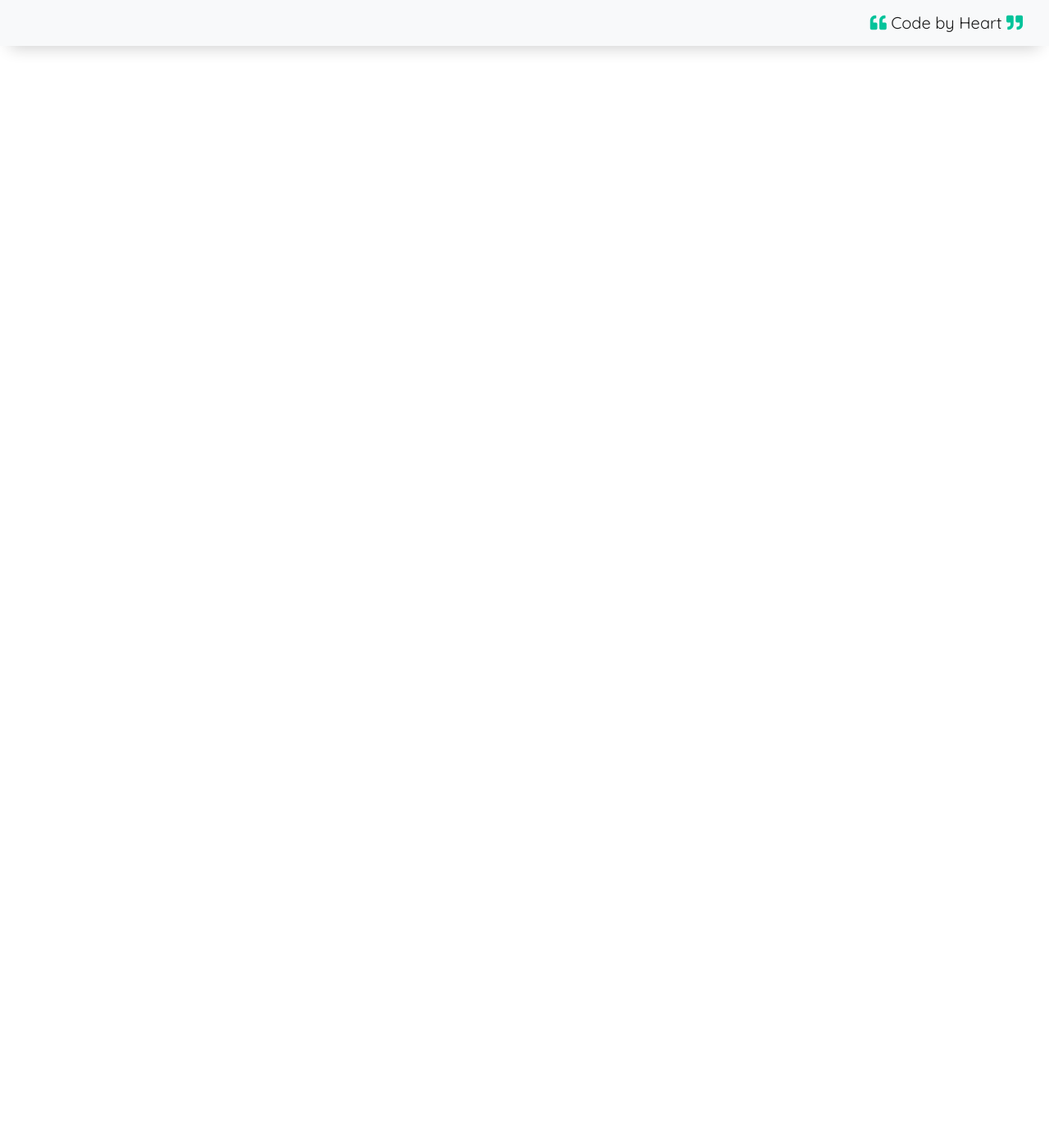
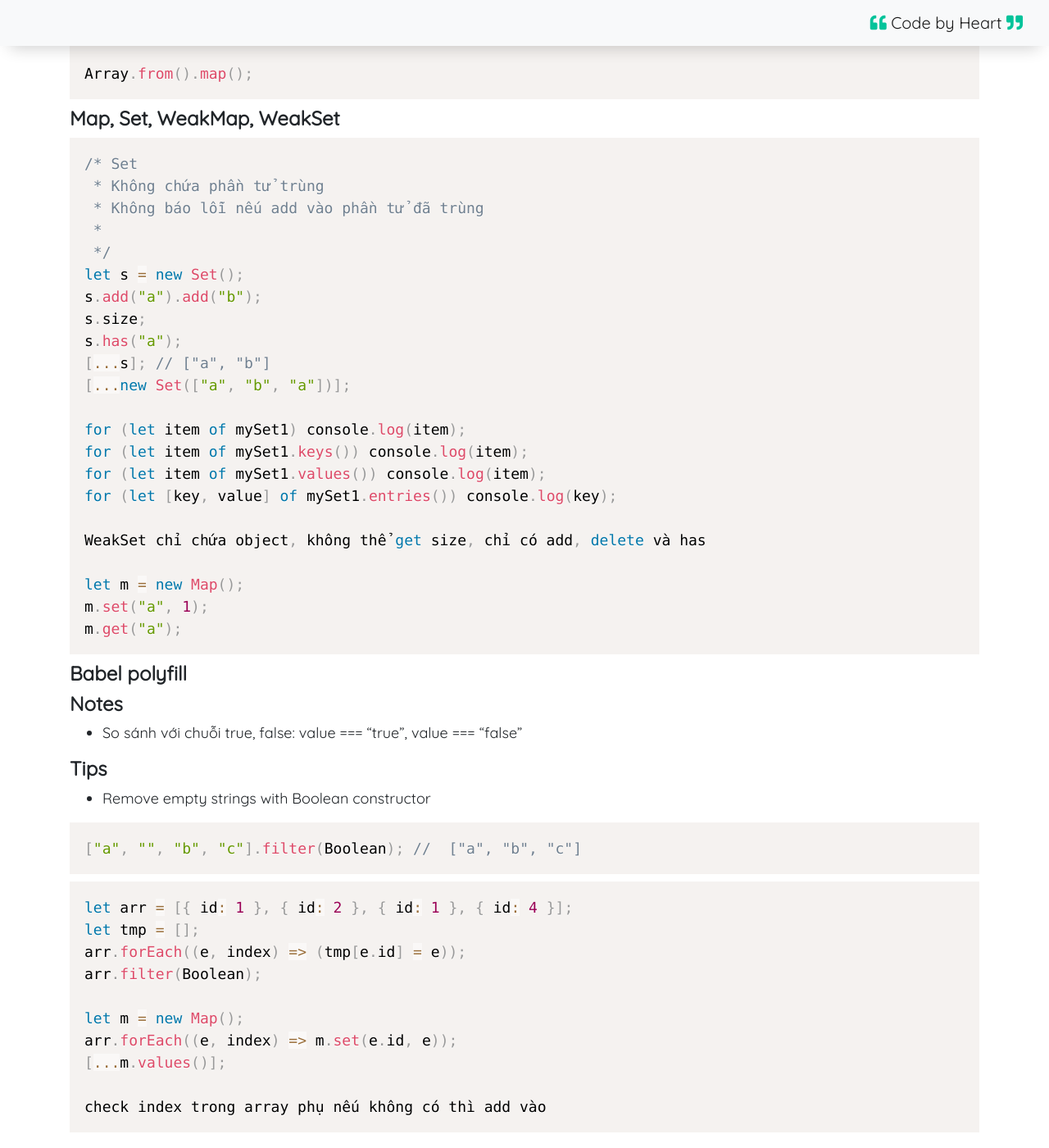
Before and after one commit to phantien295/phantien295.github.io, a Jekyll site: the page built from _posts/2021-01-17-javascript.md, in a window 1280 px wide and 1400 px high, scrolled down 1949 px. Shown: the whole window at 82% size. Built offline with Jekyll 4.4.1, drawn with Linux system fonts in a browser that asks for light colours; some of the changed text lies outside the part shown.

Commit message:
[Update] source code

````diff
--- a/_posts/2021-01-17-javascript.md
+++ b/_posts/2021-01-17-javascript.md
@@ -3,6 +3,7 @@ layout: post
 title: JavaScript
 category: Blog
 ---
+
 #### JavaScript
 
 ##### Class
@@ -10,8 +11,9 @@ category: Blog
 ##### Object
 
 Có thể tạo một empty object
+
 ```js
-    var obj = Object.create(null);
+var obj = Object.create(null);
 ```
 
 Hầu hết các object là instance của Object.
@@ -21,10 +23,10 @@ Hầu hết các object là instance của Object.
 Kiểm tra prototype của một object:
 
 ```js
-    Object.getPrototypeOf(obj);
-    // obj.__proto__ is deprecated
+Object.getPrototypeOf(obj);
+// obj.__proto__ is deprecated
 
-    // Object.getPrototypeOf(new Foobar()) refers to the same object as Foobar.prototype
+// Object.getPrototypeOf(new Foobar()) refers to the same object as Foobar.prototype
 ```
 
 Mỗi object sẽ có một prototype object để thừa kế các methods và properties.
@@ -58,5 +60,84 @@ Khi sử dụng delete person1.`__proto__`.farewell cũng sẽ tự động remo
 
 Notes:
 
-+ Function is a type of object.
-+ Object.prototype định nghĩa những thành phần cho phép các object khác kế thừa. `__proto__` sẽ trỏ đến prototype object của đối tượng hiện tại.
+- Function is a type of object.
+- Object.prototype định nghĩa những thành phần cho phép các object khác kế thừa. `__proto__` sẽ trỏ đến prototype object của đối tượng hiện tại.
+
+<hr class="divide-line" />
+
+#### String
+
+```js
+/* repeat */
+"a".repeat(3); // "aaa"
+```
+
+<hr class="divide-line" />
+
+#### Array
+
+```js
+/* fill */
+[0, 0, 0].fill(1); // [1, 1, 1]
+[(0, 0, 0)].fill(1, 0, 1); // [1, 0, 0]
+[(0, 0, 0)].fill(1, 1); // [0, 1, 1]
+
+/* entries */
+["a", "b"].entries(); // iterator [0, "a"], [1, "b"]
+
+Array.from().map();
+```
+
+#### Map, Set, WeakMap, WeakSet
+
+```js
+/* Set
+ * Không chứa phần tử trùng
+ * Không báo lỗi nếu add vào phần tử đã trùng
+ *
+ */
+let s = new Set();
+s.add("a").add("b");
+s.size;
+s.has("a");
+[...s]; // ["a", "b"]
+[...new Set(["a", "b", "a"])];
+
+for (let item of mySet1) console.log(item);
+for (let item of mySet1.keys()) console.log(item);
+for (let item of mySet1.values()) console.log(item);
+for (let [key, value] of mySet1.entries()) console.log(key);
+
+WeakSet chỉ chứa object, không thể get size, chỉ có add, delete và has
+
+let m = new Map();
+m.set("a", 1);
+m.get("a");
+```
+
+#### Babel polyfill
+
+#### Notes
+
+- So sánh với chuỗi true, false: value === "true", value === "false"
+
+#### Tips
+
+- Remove empty strings with Boolean constructor
+
+```js
+["a", "", "b", "c"].filter(Boolean); //  ["a", "b", "c"]
+```
+
+```js
+let arr = [{ id: 1 }, { id: 2 }, { id: 1 }, { id: 4 }];
+let tmp = [];
+arr.forEach((e, index) => (tmp[e.id] = e));
+arr.filter(Boolean);
+
+let m = new Map();
+arr.forEach((e, index) => m.set(e.id, e));
+[...m.values()];
+
+check index trong array phụ nếu không có thì add vào
+```
````
